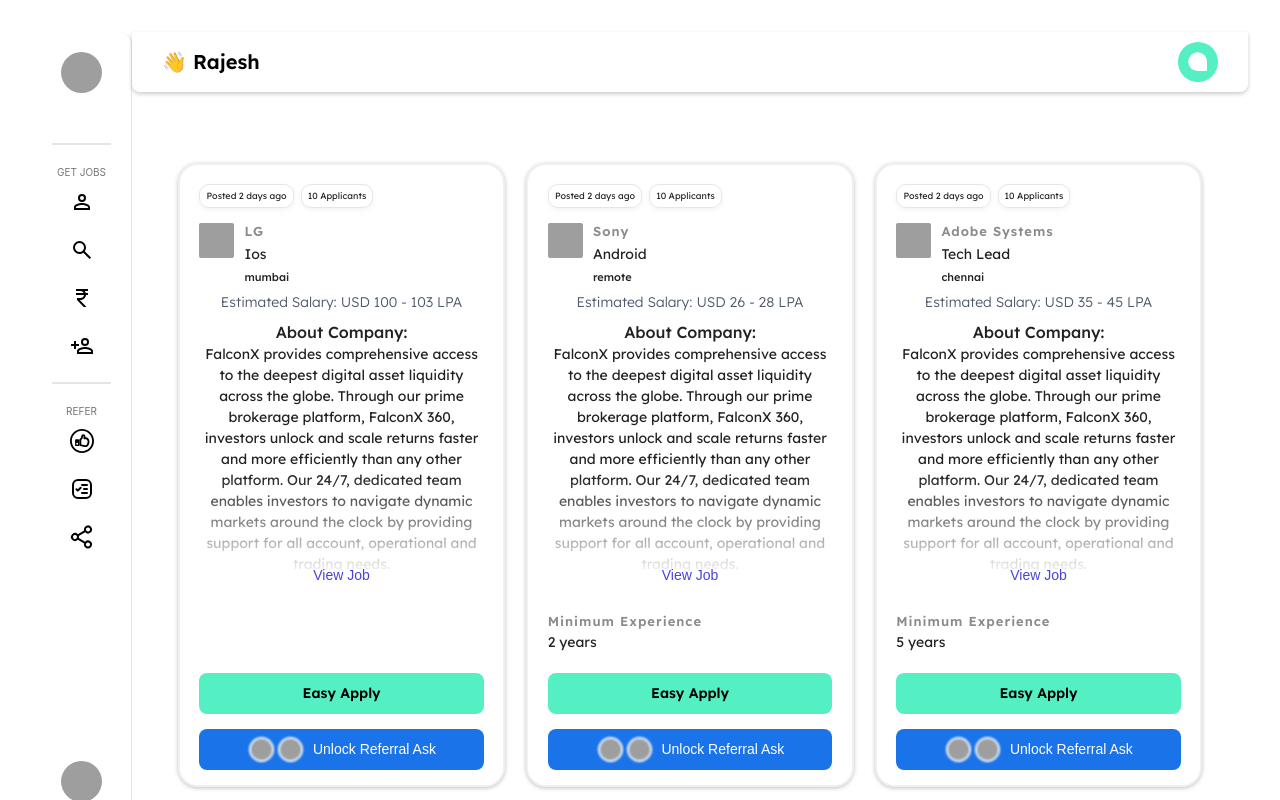
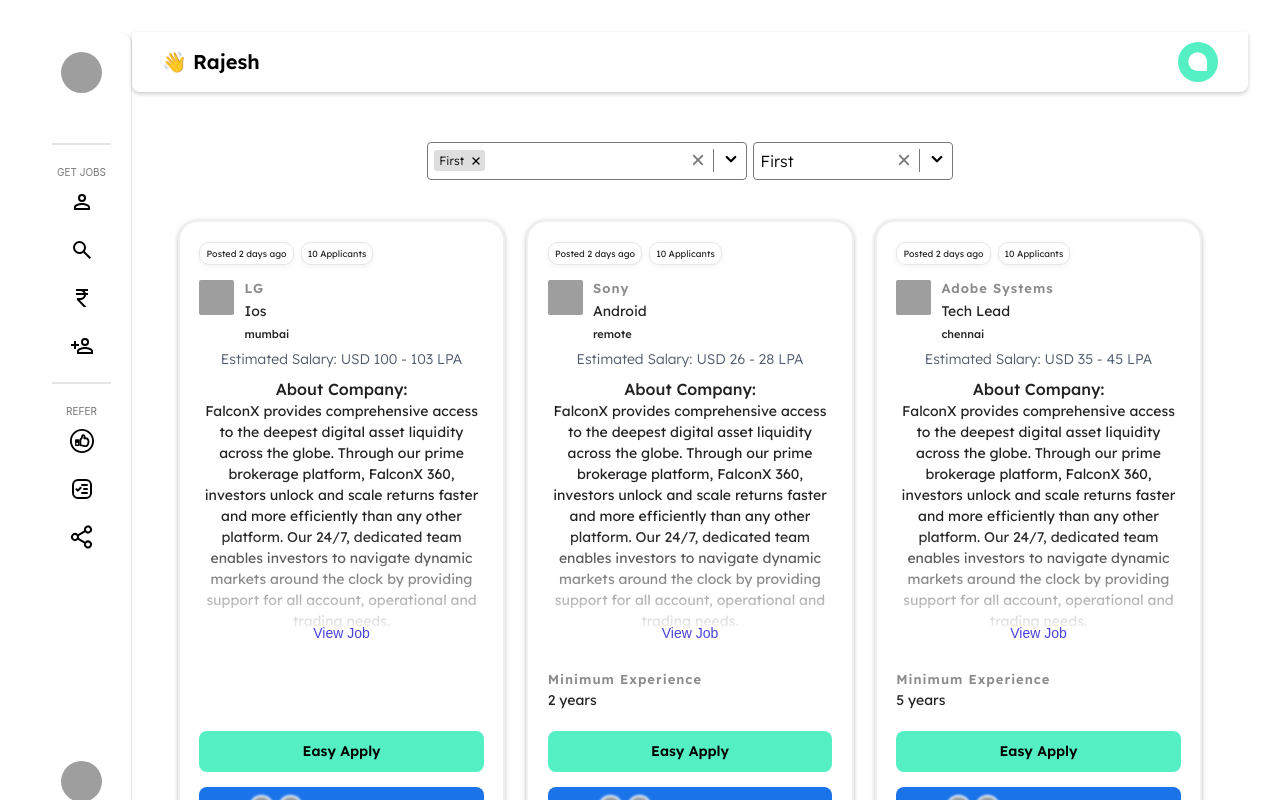
Before and after one commit to sngrajesh/workday, a React (Vite) app: page / in a window 1280 px wide. Shown: the top 800 px of the page. Built offline with nearby package versions, Linux system fonts and the light colour scheme; grey boxes are pictures that could not be loaded.

Commit message:
Select Option

```diff
--- a/src/components/selectMenu/Select.css
+++ b/src/components/selectMenu/Select.css
@@ -0,0 +1,123 @@
+.select-container {
+  position: relative;
+  width: 20em;
+  min-height: 1.5em;
+  display: flex;
+  align-items: center;
+  gap: 0.5em;
+  padding: 0.4em;
+  border-radius: 0.25em;
+  outline: none;
+  border: 1.5px solid #777;
+}
+
+.select-container:focus {
+  border-color: hsl(200, 100%, 50%);
+  outline: 2px solid hsl(200, 100%, 50%);
+}
+
+.select-value {
+  flex-grow: 1;
+  display: flex;
+  gap: 0.4em;
+  flex-wrap: wrap;
+  font-weight: 300 !important;
+}
+
+.select-clear-btn {
+  background: none;
+  color: #777;
+  border: none;
+  outline: none;
+  cursor: pointer;
+  padding: 0;
+  font-size: 1.25em;
+}
+
+.select-clear-btn:focus,
+.select-clear-btn:hover {
+  color: #333;
+}
+
+.select-divider {
+  background-color: #777;
+  align-self: stretch;
+  width: 0.05em;
+}
+
+.select-caret svg {
+  transform: rotate(-90deg);
+}
+
+.select-options {
+  position: absolute;
+  margin: 0;
+  padding: 0;
+  list-style: none;
+  display: none;
+  max-height: 15em;
+  overflow-y: auto;
+  border: 0.05em solid #777;
+  border-radius: 0.25em;
+  width: 100%;
+  left: 0;
+  top: calc(100% + 0.25em);
+  background-color: white;
+  z-index: 100;
+}
+
+.select-options.select-show {
+  display: block;
+}
+
+.select-option {
+  padding: 0.25em 0.5em;
+  cursor: pointer;
+  font-weight: 300 !important;
+}
+
+
+.select-option.select-highlighted {
+  background-color: hsla(200, 100%, 86%, 0.631);
+}
+
+.select-option.select-selected {
+  background-color: hsl(200, 100%, 50%) !important;
+}
+
+.select-option-badge {
+  display: flex;
+  align-items: center;
+  background-color:  #7777773d !important;
+  border-radius: 0.25em;
+  padding:  0 0 0 0.4em ;
+  gap: 0.25em;
+  font-size: 12px;
+  font-weight: 300;
+  cursor: pointer;
+  background: none;
+  outline: none;
+}
+
+.select-option-badge:hover,
+.select-option-badge:focus {
+  border-color: hsl(0, 100%, 50%);
+}
+
+.select-option-badge:hover > .select-remove-btn,
+.select-option-badge:focus > .select-remove-btn {
+  background-color: hsl(0, 100%, 90%);
+  color: hsl(0, 100%, 50%);
+}
+
+.select-option-badge > .select-remove-btn {
+  border: none;
+  background: none;
+  font-size: 1.25em;
+  color: black;
+  height: 100%;
+  padding-inline: 4px;
+  padding-top: 2px;
+  padding-bottom: 2px;
+
+}
--- a/src/components/selectMenu/Select.jsx
+++ b/src/components/selectMenu/Select.jsx
@@ -1,8 +1,133 @@
+import "./Select.css";
+import { useEffect, useRef, useState } from "react";
+import { CrossIcon, LeftArrowIcon } from "../../assets/Icons";
 
-const Select = () => {
+export function Select({ multiple, value, onChange, options, width = "20em" }) {
+  const [isOpen, setIsOpen] = useState(false);
+  const [highlightedIndex, setHighlightedIndex] = useState(0);
+  const containerRef = useRef(null);
+
+  function clearOptions() {
+    multiple ? onChange([]) : onChange(undefined);
+  }
+
+  function selectOption(option) {
+    if (multiple) {
+      // Check if the option already exists in the value array based on its value property
+      const optionExists = value.some((v) => v.value === option.value);
+      if (optionExists) {
+        // Remove the option if it already exists
+        onChange(value.filter((o) => o.value !== option.value));
+      } else {
+        // Add the option if it doesn't exist
+        onChange([...value, option]);
+      }
+    } else {
+      if (option !== value) onChange(option);
+    }
+  }
+
+  function isOptionSelected(option) {
+    return multiple ? false : option?.value === value?.value;
+  }
+
+  useEffect(() => {
+    if (isOpen) setHighlightedIndex(0);
+  }, [isOpen]);
+
+  useEffect(() => {
+    const handler = (e) => {
+      e.preventDefault();
+      if (e.target != containerRef.current) return;
+      switch (e.code) {
+        case "Enter":
+        case "Space":
+          setIsOpen((prev) => !prev);
+          if (isOpen) selectOption(options[highlightedIndex]);
+          break;
+        case "ArrowUp":
+        case "ArrowDown": {
+          if (!isOpen) {
+            setIsOpen(true);
+            break;
+          }
+
+          const newValue = highlightedIndex + (e.code === "ArrowDown" ? 1 : -1);
+          if (newValue >= 0 && newValue < options.length) {
+            setHighlightedIndex(newValue);
+          }
+          break;
+        }
+        case "Escape":
+          setIsOpen(false);
+          break;
+      }
+    };
+    containerRef.current?.addEventListener("keydown", handler);
+
+    return () => {
+      containerRef.current?.removeEventListener("keydown", handler);
+    };
+  }, [isOpen, highlightedIndex, options]);
+
   return (
-    <div>Select</div>
-  )
+    <div
+      ref={containerRef}
+      onBlur={() => setIsOpen(false)}
+      onClick={() => setIsOpen((prev) => !prev)}
+      tabIndex={0}
+      className={"select-container"}
+      style={{ width }}
+    >
+      <span className={"select-value"}>
+        {multiple
+          ? value?.map((v) => (
+              <span key={v.value} className={"select-option-badge"}>
+                {v.label}
+                <button
+                  onClick={(e) => {
+                    e.stopPropagation();
+                    selectOption(v);
+                  }}
+                  className={"select-remove-btn"}
+                >
+                  <CrossIcon size={10} />
+                </button>
+              </span>
+            ))
+          : value?.label}
+      </span>
+      <button
+        onClick={(e) => {
+          e.stopPropagation();
+          clearOptions();
+        }}
+        className={"select-clear-btn"}
+      >
+        <CrossIcon size={14} />
+      </button>
+      <div className={"select-divider"}></div>
+      <div className={"select-caret"}>
+        <LeftArrowIcon size={18} />
+      </div>
+      <ul className={`${"select-options"} ${isOpen ? "select-show" : ""}`}>
+        {options?.map((option, index) => (
+          <li
+            onClick={(e) => {
+              e.stopPropagation();
+              selectOption(option);
+              setIsOpen(false);
+            }}
+            onMouseEnter={() => setHighlightedIndex(index)}
+            key={option.value}
+            className={`select-option ${
+              isOptionSelected(option) ? "select-selected" : ""
+            } ${index === highlightedIndex ? "select-highlighted" : ""}`}
+          >
+            {option.label}
+          </li>
+        ))}
+      </ul>
+    </div>
+  );
 }
-
-export default Select
--- a/src/routes/Home/HomePage.css
+++ b/src/routes/Home/HomePage.css
@@ -17,3 +17,13 @@
   margin-left: auto;
   margin-right: auto;
 }
+
+
+.fileter {
+  display: flex;
+  flex-wrap: wrap;
+  align-items: center;
+  justify-content: start;
+  gap: 3px;
+  margin-top: 20px;
+}
--- a/src/routes/Home/HomePage.jsx
+++ b/src/routes/Home/HomePage.jsx
@@ -1,4 +1,6 @@
+import { useState } from "react";
 import Card from "../../components/card/Card";
+import { Select } from "../../components/selectMenu/Select";
 import "./HomePage.css";
 const HomePage = () => {
   const JobData = {
@@ -157,8 +159,35 @@ const HomePage = () => {
     totalCount: 947,
   };
 
+  const options = [
+    { label: "First", value: 1 },
+    { label: "Second", value: 2 },
+    { label: "Third", value: 3 },
+    { label: "Fourth", value: 4 },
+    { label: "Fifth", value: 5 },
+  ];
+
+  const [value1, setValue1] = useState([options[0]]);
+  const [value2, setValue2] = useState(options[0]);
+
   return (
     <div className="home-page">
+      <div className="fileter">
+        <Select
+          multiple
+          options={options}
+          value={value1}
+          onChange={(o) => setValue1(o)}
+        />
+        <br />
+        <Select
+          options={options}
+          value={value2}
+          width="200px"
+          onChange={(o) => setValue2(o)}
+        />
+      </div>
+
       <div className="home-page-content">
         {JobData.jdList.map((job, index) => {
           return (
```
